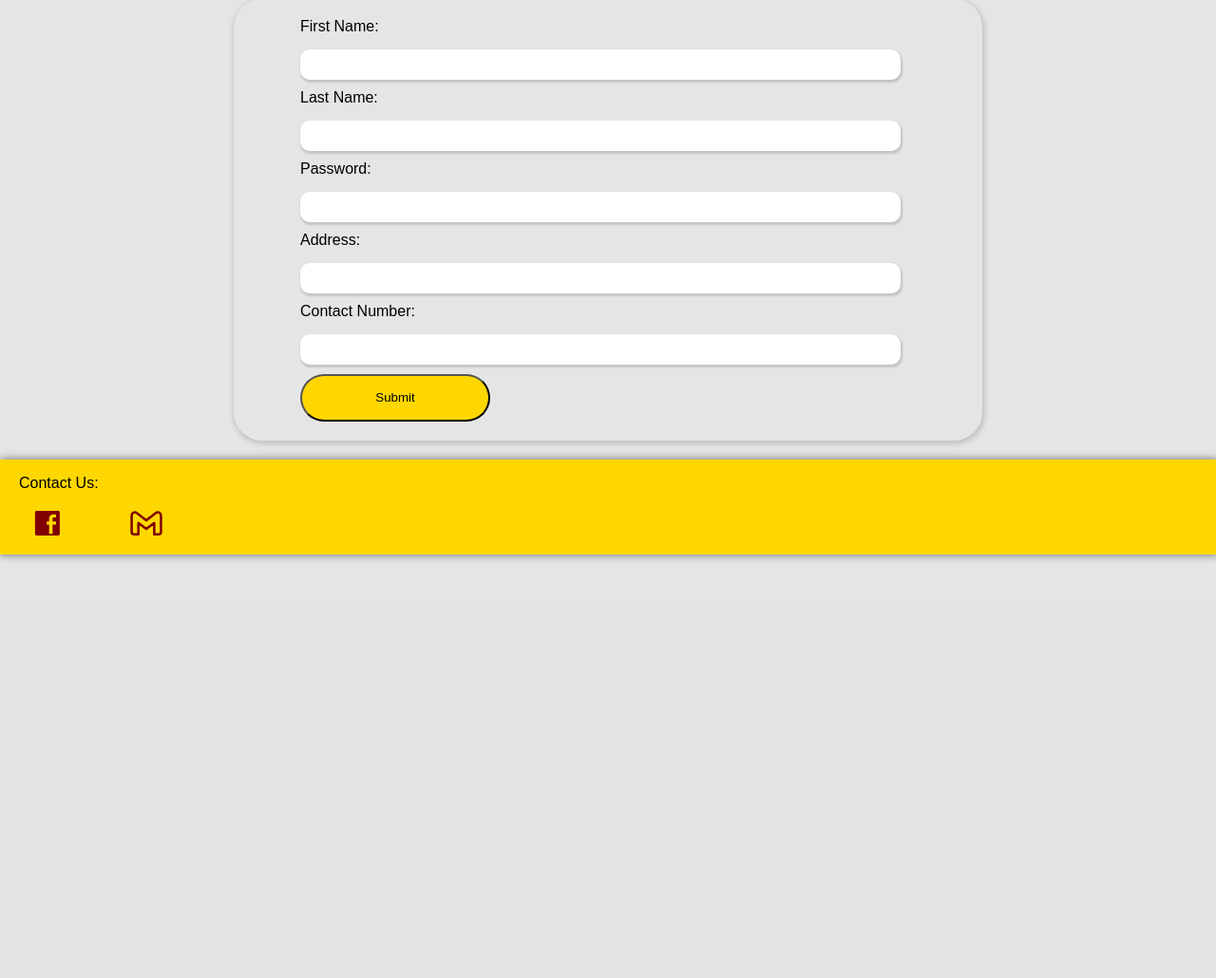
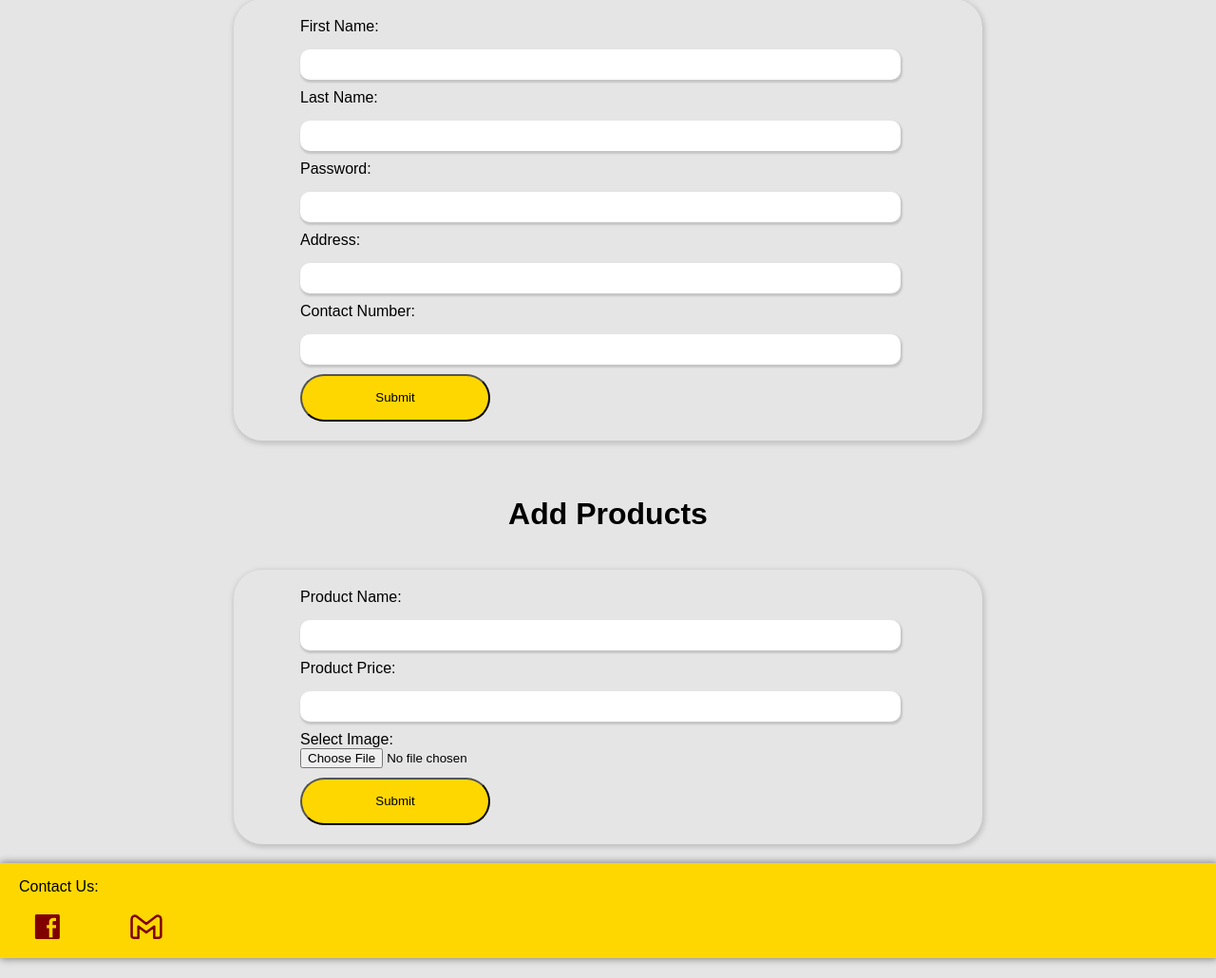
Before and after one commit to L0UVEL/ShopLift, a Flask app: page /account in a window 1280 px wide. Shown: the part 162-1192 px from the top of the page at 95% size. Before the commit the page ends 752 px from the top, so only its background shows below. Run offline with Flask 3, Linux system fonts and the light colour scheme.

Commit message:
Improve the AddProduct

```diff
--- a/app.py
+++ b/app.py
@@ -1,5 +1,6 @@
 from flask import Flask, render_template, request, redirect
 import mysql.connector
+import os
 
 connectionPool = mysql.connector.pooling.MySQLConnectionPool(
     pool_name="mypool",
@@ -36,7 +37,7 @@ def About():
 @app.route('/account')
 def Account():
     title = "Account"
-    return render_template("views/register.html",title=title)
+    return render_template("views/account.html",title=title)
 
 @app.route('/wishlist')
 def Wishlist():
@@ -63,10 +64,40 @@ def handleData():
         password = request.form['password']
         address = request.form['address']
         contactNumber = request.form['contactNumber']
-    sql = ("INSERT INTO users (fname,lname,password,address,contactNumber) VALUES (%s,%s,%s,%s,%s)")
-    val = (fname,lname,password,address,contactNumber)
-    mycursor.execute(sql,val)
-    mydb.commit()
+        sql = ("INSERT INTO users (fname,lname,password,address,contactNumber) VALUES (%s,%s,%s,%s,%s)")
+        val = (fname,lname,password,address,contactNumber)
+        mycursor.execute(sql,val)
+        mydb.commit()
+    return "SUCESSFULLY REGISTERED"
+
+@app.route('/addProduct', methods = ['POST','GET'])
+def addProduct():
+    mydb = connectionPool.get_connection()
+    mycursor = mydb.cursor(dictionary=True)
+    if request.method == 'POST':
+        productName = request.form['productName']
+        productPrice = request.form['productPrice']
+        sql = ("INSERT INTO products (productName,productPrice) VALUES (%s,%s)")
+        val = (productName,productPrice)
+        mycursor.execute(sql,val)
+        mydb.commit()
+
+    os.makedirs('static/images', exist_ok=True)
+    existing_files = [f for f in os.listdir('static/images') if f.endswith('.png')]
+    next_number = len(existing_files) + 1
+
+    filename = f"{next_number}.png"
+
+
+    if 'fileIMG' not in request.files:
+        return 'No File Part'
+    file = request.files['fileIMG']
+    if file.filename == '':
+        return 'No Selected file'
+    if file:
+        file.save(os.path.join('static/images',filename))
     return Home()
+
+
 if __name__ == "__main__":
     app.run(debug=True)
--- a/templates/layout/header.html
+++ b/templates/layout/header.html
@@ -1,6 +1,6 @@
 <header>
     <h1 class="shopName">ShopLift</h1>
-        <img id="logo" src="{{url_for ('static', filename='images/logo.png')}}" alt="logo">
+        <img id="logo" src="{{url_for ('static', filename='icon/logo.png')}}" alt="logo">
         <nav class="tabs">
             <ul>
                 <li><a id="home" class="" href="{{url_for ('Home')}}" onclick="">Home</a></li>
--- a/templates/views/account.html
+++ b/templates/views/account.html
@@ -1,5 +1,58 @@
-{% extends 'layout/base.html'%}
+{% extends 'layout/base.html' %}
 
 {% block content %}
+<center><h1>Register</h1></center> <br>
+<form action="{{url_for('handleData')}}" method="POST">
+  <div class="inputFields">
+    <label for="fname" class="formLabel">First Name:</label> <br>
+    <input type="text" class="inputBox" id="fname" name="fname">
+  </div>
 
+   <div class="inputFields">
+    <label for="lname" class="formLabel">Last Name:</label> <br>
+    <input type="text" class="inputBox" id="lname" name="lname">
+  </div>
+
+   <div class="inputFields">
+    <label for="password" class="formLabel">Password:</label> <br>
+    <input type="password" class="inputBox" id="password" name="password">
+  </div>
+
+   <div class="inputFields">
+    <label for="address" class="formLabel">Address:</label> <br>
+    <input type="text" class="inputBox" id="address" name="address">
+  </div>
+
+   <div class="inputFields">
+    <label for="contactNumber" class="formLabel">Contact Number:</label> <br>
+    <input type="text" class="inputBox" id="contactNumber" name="contactNumber">
+  </div>
+
+  <div class="inputFields">
+    <button type="submit" class="btnSubmit">Submit</button>
+  </div>
+</form>
+<br>
+<center><h1>Add Products</h1></center>
+<br>
+<form action="{{url_for('addProduct')}}" method="POST" enctype="multipart/form-data">
+  <div class="inputFields">
+    <label for="productName" class="formLabel">Product Name:</label> <br>
+    <input type="text" class="inputBox" id="productName" name="productName">
+  </div>
+
+  <div class="inputFields">
+    <label for="productPrice" class="formLabel">Product Price:</label> <br>
+    <input type="text" class="inputBox" id="productPrice" name="productPrice">
+  </div>
+
+  <div class="inputFields">
+    <label for="fileIMG" class="formLabel">Select Image:</label> <br>
+    <input type="file" id="fileIMG" name="fileIMG" accept=".jpg" required>
+  </div>
+
+  <div class="inputFields">
+    <button type="submit" class="btnSubmit">Submit</button>
+  </div>
+</form>
 {% endblock %}
--- a/templates/views/index.html
+++ b/templates/views/index.html
@@ -2,7 +2,7 @@
 
 {% block content %}
     <div class="banner">
-        <img src="{{url_for ('static', filename='images/banner1.png')}}" alt="">
+        <img src="{{url_for ('static', filename='icon/banner1.png')}}" alt="">
 
     </div>
     <center>
@@ -14,7 +14,7 @@
                     <a href="">
                         <img src="{{url_for ('static', filename='images/'~ products['productID'] ~'.png')}}" alt="productIMG">
                         <p>{{products['productName']}}</p>
-                        <p>{{products['productPrice']}}</p>
+                        <p>₱{{products['productPrice']}}</p>
                     </a>
                 </div>
                 {% endfor %}
```
Also changed, not shown: templates/views/register.html (deleted, +0 -35 lines), static/icon/banner1.png (renamed from static/images/banner1.png), static/icon/logo.png (renamed from static/images/logo.png), static/images/16.png (added), static/images/sample.jpg (deleted).
